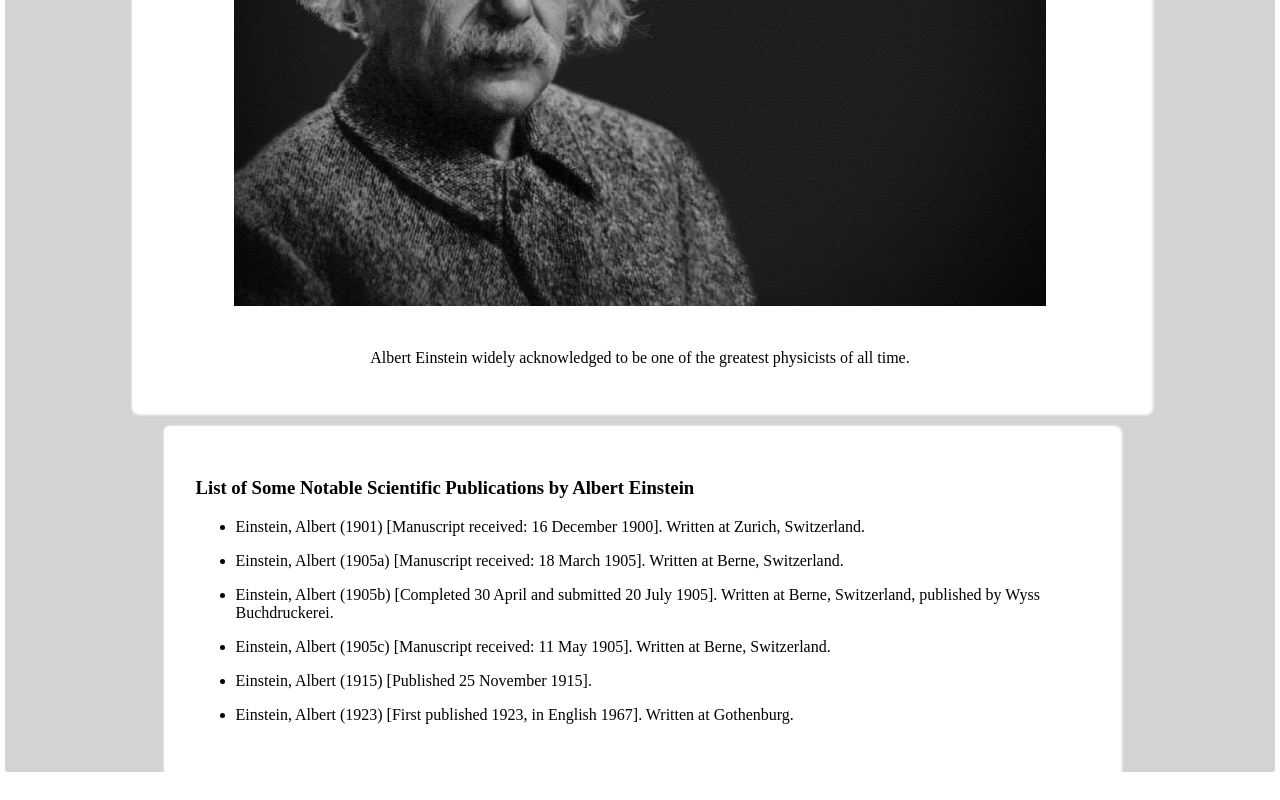
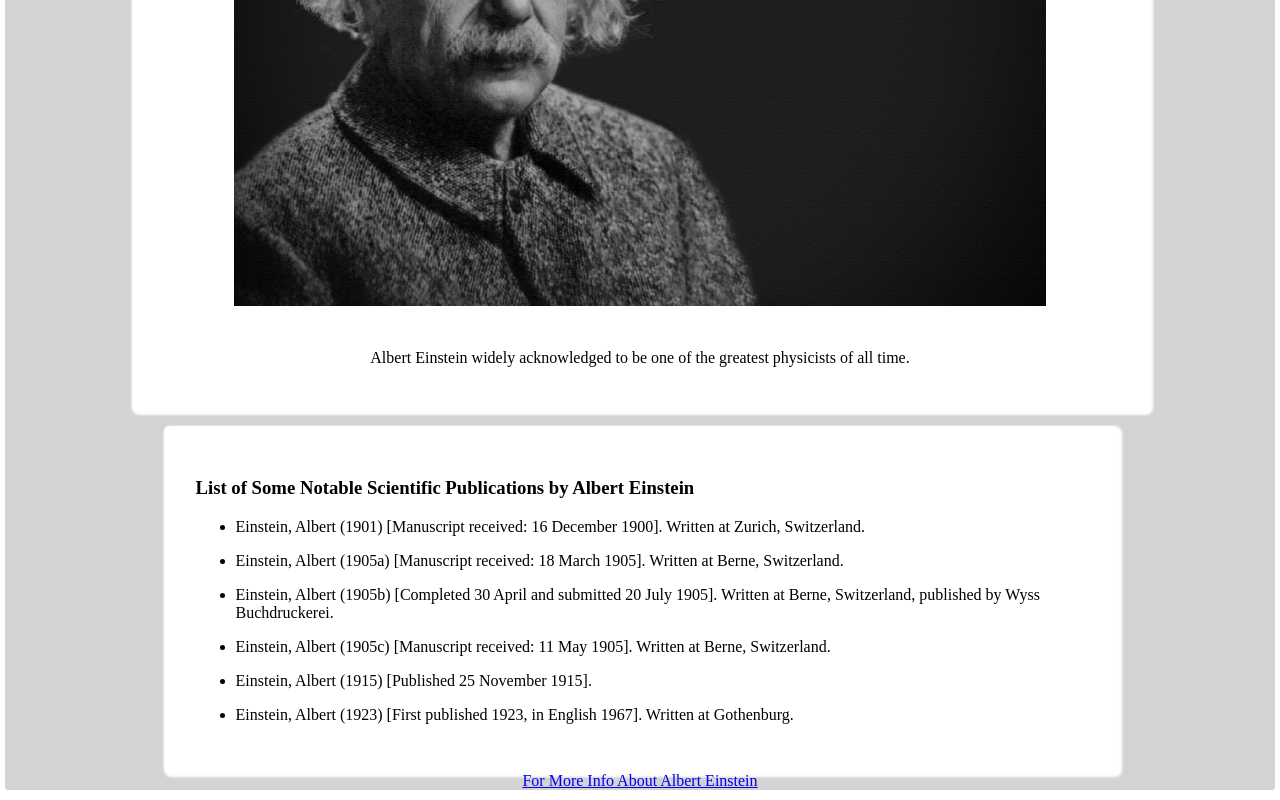
Before and after one commit to Swabri22/Tribute-page, a plain HTML site: page index.html in a window 1280 px wide. Shown: the part 479-1279 px from the top of the page. Drawn offline with Linux system fonts and the light colour scheme.

Commit message:
Tribute Source

```diff
--- a/index.html
+++ b/index.html
@@ -28,7 +28,8 @@
               </ul>
                   </div>
         </div>
-    </main>
+        <div><a id="tribute-link" href="https://en.wikipedia.org/wiki/Albert_Einstein
+            " target="_blank">For More Info About Albert Einstein</a></div>
 
 </body>
 </html>
```
